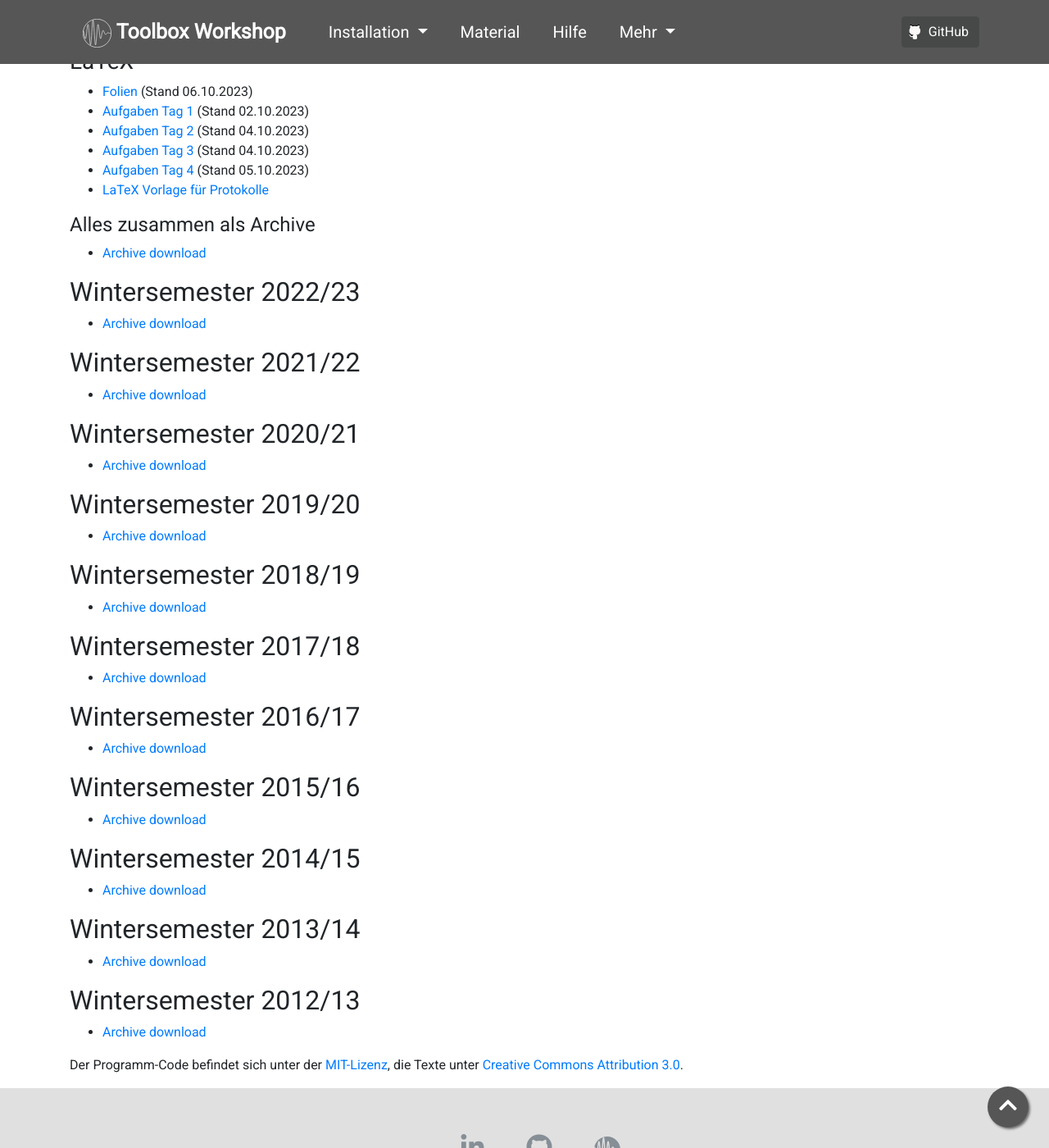
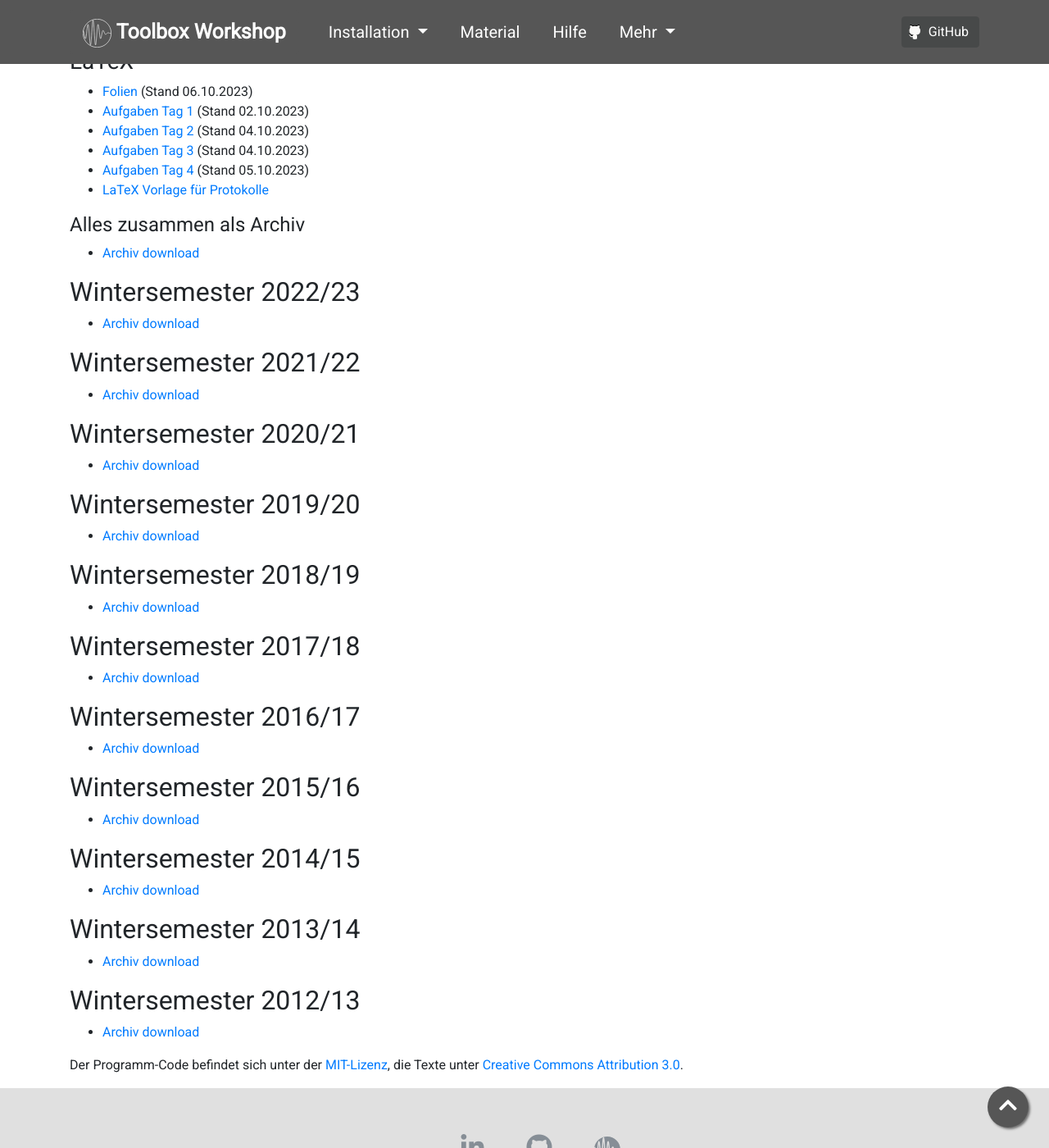
Before and after one commit to pep-dortmund/homepage-toolbox, a Jekyll site: the page built from archive.md, in a window 1280 px wide and 1400 px high, scrolled down 1606 px. Shown: the whole window at 82% size. Built offline with Jekyll 4.4.1, drawn with Linux system fonts in a browser that asks for light colours; nearby versions of some CDN libraries; some of the changed text lies outside the part shown.

Commit message:
make "Archive" german to "Archiv"

```diff
--- a/archive.md
+++ b/archive.md
@@ -39,8 +39,8 @@ description: Hier befinden sich die Materialien vergangener Veranstaltungen.
 - [Aufgaben Tag 4](/files/archive/current/exercises-latex-4.zip) (Stand 05.10.2023)
 - <a href="https://github.com/pep-dortmund/toolbox-workshop-protocol-template" target="_blank">LaTeX Vorlage für Protokolle</a>
 
-#### Alles zusammen als Archive
-- [Archive download](/files/archive/current.tar.gz)
+#### Alles zusammen als Archiv
+- [Archiv download](/files/archive/current.tar.gz)
 
 <p class="lead">Hier befinden sich die Materialien vergangener Veranstaltungen.</p>
 
@@ -76,52 +76,52 @@ description: Hier befinden sich die Materialien vergangener Veranstaltungen.
 - [Aufgaben Tag 4](/files/archive/latest/exercises-latex-4.zip) (Stand 05.10.2023)
 - <a href="https://github.com/pep-dortmund/toolbox-workshop-protocol-template" target="_blank">LaTeX Vorlage für Protokolle</a>
 
-#### Alles zusammen als Archive
-- [Archive download](/files/archive/latest.tar.gz)
+#### Alles zusammen als Archiv
+- [Archiv download](/files/archive/latest.tar.gz)
 
 
 ## Wintersemester 2022/23
 
-- [Archive download](/files/archive/2022.tar.gz)
+- [Archiv download](/files/archive/2022.tar.gz)
 
 ## Wintersemester 2021/22
 
-- [Archive download](/files/archive/2021.tar.gz)
+- [Archiv download](/files/archive/2021.tar.gz)
 
 ## Wintersemester 2020/21
 
-- [Archive download](/files/archive/2020.tar.gz)
+- [Archiv download](/files/archive/2020.tar.gz)
 
 ## Wintersemester 2019/20
 
-- [Archive download](/files/archive/2019.tar.gz)
+- [Archiv download](/files/archive/2019.tar.gz)
 
 ## Wintersemester 2018/19
 
-- [Archive download](/files/archive/2018.tar.gz)
+- [Archiv download](/files/archive/2018.tar.gz)
 
 ## Wintersemester 2017/18
 
-- [Archive download](/files/archive/2017.tar.gz)
+- [Archiv download](/files/archive/2017.tar.gz)
 
 ## Wintersemester 2016/17
 
-- [Archive download](/files/archive/2016.tar.gz)
+- [Archiv download](/files/archive/2016.tar.gz)
 
 ## Wintersemester 2015/16
 
-- [Archive download](/files/archive/2015.tar.gz)
+- [Archiv download](/files/archive/2015.tar.gz)
 
 ## Wintersemester 2014/15
 
-- [Archive download](/files/archive/2014.tar.gz)
+- [Archiv download](/files/archive/2014.tar.gz)
 
 ## Wintersemester 2013/14
 
-- [Archive download](/files/archive/2013.tar.gz)
+- [Archiv download](/files/archive/2013.tar.gz)
 
 ## Wintersemester 2012/13
 
-- [Archive download](/files/archive/2012.tar.gz)
+- [Archiv download](/files/archive/2012.tar.gz)
 
 Der Programm-Code befindet sich unter der [MIT-Lizenz](http://opensource.org/licenses/MIT), die Texte unter [Creative Commons Attribution 3.0](http://creativecommons.org/licenses/by/3.0/).
```
